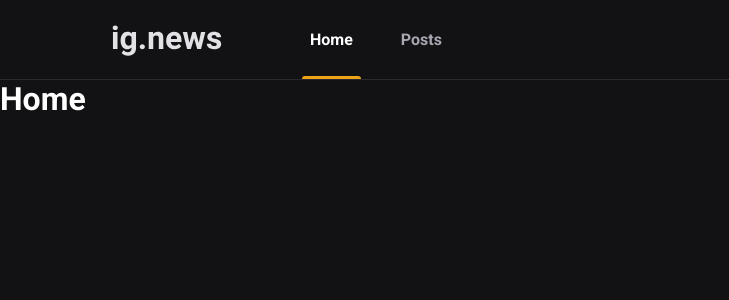
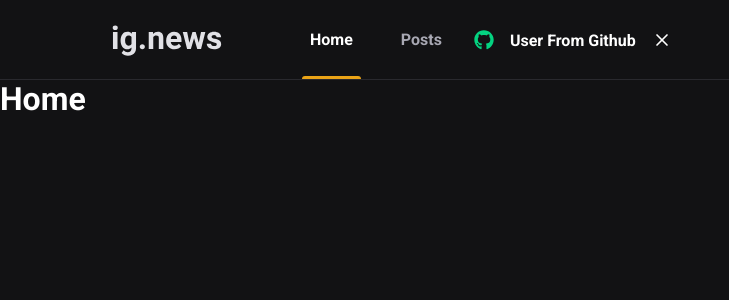
Before and after one commit to AndreSDS/andre_news, a Next.js app: page / in a window 1280 px wide. Shown: the top 300 px of the page, without its empty margins (0-729 px from the left). Built offline with nearby package versions, Linux system fonts and the light colour scheme.

Commit message:
using component in the Head component

```diff
--- a/src/components/Header/index.tsx
+++ b/src/components/Header/index.tsx
@@ -1,3 +1,4 @@
+import {SignInButton} from '../SignInButton';
 import styles from "./styles.module.scss";
 export function Header() {
   return (
@@ -8,6 +9,8 @@ export function Header() {
           <a className={styles.active}>Home</a>
           <a>Posts</a>
         </nav>
+
+        <SignInButton />
       </div>
     </header>
   );
```
